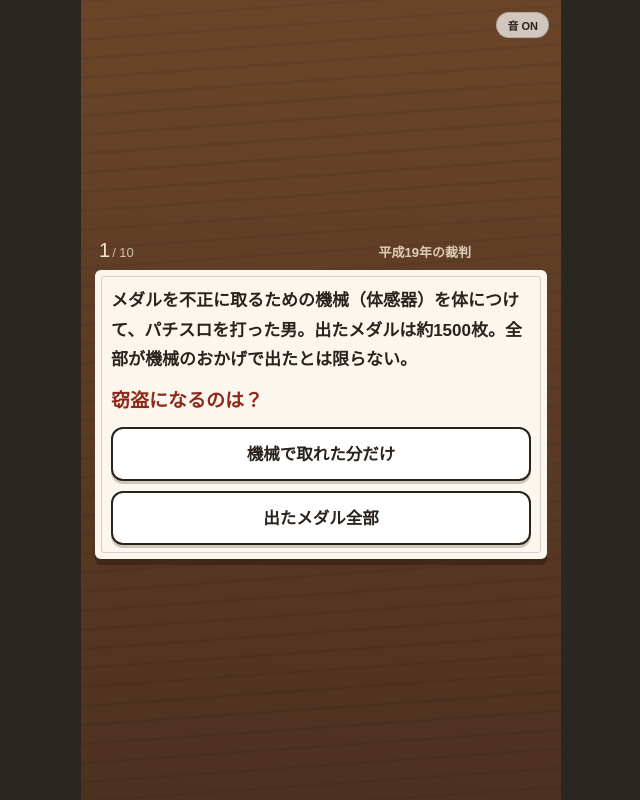
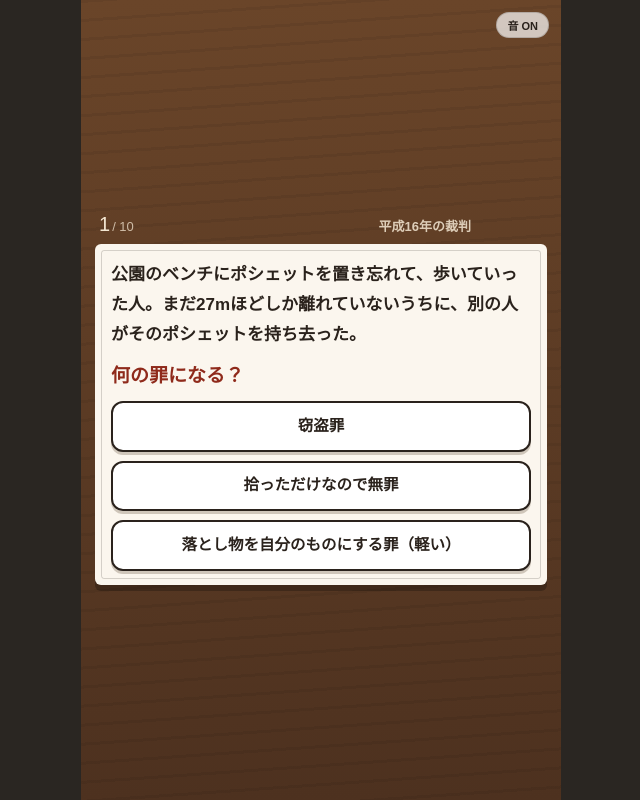
Before and after one commit to kzaaa00/kzaaa00.github.io, a plain HTML site: page hanketsu/index.html in a window 1280 px wide. Both pictures are taken after a click on the button "はじめる". Shown: the whole page, without its empty margins (319-959 px from the left). Drawn offline with Linux system fonts and the light colour scheme; a web font is replaced by a local one.

Commit message:
hanketsu: 3〜4択にして実際の刑（懲役・執行猶予・罰金・賠償額）も選べるように、4件追加
Co-Authored-By: Claude Opus 5.5 <noreply@anthropic.com>
Claude-Session: https://claude.ai/code/session_01E5BBq8eCh2A179HDN9CSHu

```diff
--- a/hanketsu/index.html
+++ b/hanketsu/index.html
@@ -52,8 +52,9 @@ body{font-family:var(--body);color:var(--ink);overflow:hidden;-webkit-tap-highli
 #story{margin:0;font-size:clamp(14.5px,calc(2.3vh + 2.4px),17px);font-weight:700;line-height:1.75;text-align:left}
 #ask{margin:2px 0 0;font-size:clamp(16px,calc(2.3vh + 4px),19px);font-weight:900;line-height:1.45;text-align:left;color:var(--red-d)}
 #opts[hidden],#ask[hidden]{display:none}
-#opts{display:flex;flex-direction:column;gap:10px;margin-top:2px}
-.opt{border:2px solid var(--ink);border-radius:12px;background:#fff;color:var(--ink);font:900 16.5px var(--body);padding:clamp(10px,1.8vh,14px) 12px;text-align:center;cursor:pointer;box-shadow:0 3px 0 #cfc6ba;line-height:1.35}
+#opts{display:grid;grid-template-columns:1fr;gap:9px;margin-top:2px}
+#opts.two{grid-template-columns:1fr 1fr}
+.opt{border:2px solid var(--ink);border-radius:12px;background:#fff;color:var(--ink);font:900 15.5px var(--body);padding:clamp(9px,1.6vh,13px) 10px;text-align:center;cursor:pointer;box-shadow:0 3px 0 #cfc6ba;line-height:1.35}
 .opt:active{transform:translateY(2px);box-shadow:0 1px 0 #cfc6ba}
 .opt:disabled{cursor:default}
 .opt.chosen{background:#f1ece2}
@@ -153,88 +154,112 @@ const N_Q=10;
 const CASES=[
 {id:'denki',name:'電気窃盗事件',era:'明治36年',
  story:'電気会社と契約せず、電線からこっそり電気を引いて使った男。当時の法律で「窃盗」は、他人の「物」を盗む罪。',
- ask:'形のない電気は「物」？ 窃盗になる？',opts:['窃盗で有罪','物じゃないから無罪'],a:0,
+ ask:'形のない電気。判決は？',opts:['窃盗で有罪','「物」じゃないから無罪','窃盗ではなく詐欺で有罪'],a:0,
  verdict:'有罪（窃盗罪）',
  why:'電気は形がなくても、管理したり持ち運んだりできるので「物」にあたる、とされた。今は刑法に「電気は財物とみなす」と書いてある。',
  src:'大審院 明治36年5月21日 判決'},
 {id:'tanuki',name:'たぬき・むじな事件',era:'大正14年',
  story:'たぬき狩りが禁止の時期に、「むじな」を2匹つかまえた男。地元では昔から、むじなとたぬきは別の動物だと思われていた。でも動物学上は同じ動物。',
- ask:'たぬきを捕った罪になる？',opts:['有罪','無罪'],a:1,
+ ask:'判決は？',opts:['罰金で有罪','懲役で有罪','有罪だが罰は免除','無罪'],a:3,
  verdict:'無罪',
  why:'当時は、たぬきとむじなを別の動物と考える人が多かった。男に「たぬきを捕る」つもりはなかったので罪にならない、とされた。',
  src:'大審院 大正14年6月9日 判決'},
 {id:'musasabi',name:'むささび・もま事件',era:'大正13年',
  story:'禁猟の「むささび」をつかまえた男。男は、地元で「もま」と呼ぶ動物を捕っただけで、もまとむささびが同じ動物だとは知らなかった。',
- ask:'むささびを捕った罪になる？',opts:['有罪','無罪'],a:0,
+ ask:'判決は？',opts:['有罪','無罪（知らなかったから）','無罪（地方の呼び名だから）'],a:0,
  verdict:'有罪',
  why:'「もま」はむささびの地方での呼び名で、同じ動物。もまだと分かって捕ったなら、むささびを捕ったのと同じ。知らなかったでは済まない、とされた。',
  src:'大審院 大正13年4月25日 判決'},
 {id:'ichirin',name:'一厘事件',era:'明治43年',
  story:'育てた葉たばこは全部国に納める決まりだった時代。農家が、そのうち約2グラム（値段は1厘＝1円の1000分の1）を手でもんで自分で吸った。二審は罰金10円。',
- ask:'大審院の判決は？',opts:['有罪','無罪'],a:1,
+ ask:'大審院の判決は？',opts:['罰金10円（二審どおり）','罰金1厘（吸った分だけ）','懲役1か月','無罪'],a:3,
  verdict:'無罪',
  why:'ごくわずかで、特に悪い事情もない違反は、罰するほどの害がない、とされた。二審の罰金10円は、被害の1万倍だった。',
  src:'大審院 明治43年10月11日 判決'},
 {id:'unazuki',name:'宇奈月温泉事件',era:'昭和10年',
  story:'温泉に湯を引く管が、他人の小さな土地を許可なく通っていた。その土地を買った人が「管をどけろ。嫌ならこの土地と周りの土地を高値で買い取れ」と温泉側に迫った。',
- ask:'「管をどけろ」は通る？',opts:['通る','通らない'],a:1,
- verdict:'通らない',
+ ask:'判決は？',opts:['管をどけろ','温泉側が土地を買い取れ','訴えを退ける'],a:2,
+ verdict:'訴えを退ける',
  why:'管をどけるのはとても大変。それにつけこんで土地を買い、不当な値段で買い取りを迫るのは「権利の濫用」で許されない、とされた。',
  src:'大審院 昭和10年10月5日 判決'},
 {id:'shingen',name:'信玄公旗掛松事件',era:'大正8年',
  story:'武田信玄が旗を掛けたと伝わる松。線路から1.8mもない所に立っていて、蒸気機関車の煙で枯れてしまった。持ち主は鉄道側に賠償を求めた。',
- ask:'汽車を走らせるのは正当な権利。賠償は？',opts:['払わなくていい','払うべき'],a:1,
- verdict:'鉄道側は賠償すべき',
+ ask:'汽車を走らせるのは正当な権利。判決は？',opts:['賠償しなくていい','鉄道側が賠償する','賠償＋線路を移す'],a:1,
+ verdict:'鉄道側が賠償する',
  why:'汽車の煙は、ふつうは沿線の人が我慢するもの。でも線路のすぐそばで、煙を防ぐ方法もあったのに何もしなかったのは、我慢の限度を超える、とされた。',
  src:'大審院 大正8年3月3日 判決'},
 {id:'golf',name:'ロストボール事件',era:'昭和62年',
  story:'ゴルフ場の池の底に沈んでいるボール。客が打ち込んで、あきらめて置いていったもの。男たちは池にもぐって、それを拾って持ち去った。',
- ask:'置いていかれたボール。罪になる？',opts:['窃盗で有罪','捨てた物だから無罪'],a:0,
- verdict:'有罪（窃盗罪）',
+ ask:'何の罪になる？',opts:['窃盗罪','落とし物を自分のものにする罪（軽い）','捨てた物だから無罪'],a:0,
+ verdict:'窃盗罪',
  why:'ボールはゴルフ場のものになっていて、ゴルフ場が管理していた。ゴルフ場もいずれ回収して使うつもりだった、とされた。',
  src:'最高裁 昭和62年4月10日 決定'},
 {id:'pochette',name:'置き忘れポシェット事件',era:'平成16年',
  story:'公園のベンチにポシェットを置き忘れて、歩いていった人。まだ27mほどしか離れていないうちに、別の人がそのポシェットを持ち去った。',
- ask:'何の罪になる？',opts:['窃盗罪','落とし物を自分のものにする罪（もっと軽い）'],a:0,
+ ask:'何の罪になる？',opts:['窃盗罪','落とし物を自分のものにする罪（軽い）','拾っただけなので無罪'],a:0,
  verdict:'窃盗罪',
  why:'持ち主はまだ27mしか離れていない。置き忘れに気づいていなくても、ポシェットはまだ持ち主のものとして管理されていた、とされた。',
  src:'最高裁 平成16年8月25日 決定'},
 {id:'furikomi',name:'誤振込事件',era:'平成15年',
  story:'自分の口座に、知らない人から間違ってお金が振り込まれた。気づいたけれど黙って、銀行の窓口で引き出した。',
- ask:'自分の口座のお金。罪になる？',opts:['詐欺罪','罪にならない'],a:0,
- verdict:'有罪（詐欺罪）',
+ ask:'何の罪になる？',opts:['詐欺罪','横領罪','自分の口座だから無罪'],a:0,
+ verdict:'詐欺罪',
  why:'間違いの振込だと知ったら、銀行に伝える義務がある。黙って払い戻しを頼むのは、窓口の人をだますことになる、とされた。',
  src:'最高裁 平成15年3月12日 決定'},
 {id:'pachislo',name:'パチスロ体感器事件',era:'平成19年',
  story:'メダルを不正に取るための機械（体感器）を体につけて、パチスロを打った男。出たメダルは約1500枚。全部が機械のおかげで出たとは限らない。',
- ask:'窃盗になるのは？',opts:['機械で取れた分だけ','出たメダル全部'],a:1,
+ ask:'窃盗になるのは？',opts:['機械で取れた分だけ','出たメダル全部','どのメダルも窃盗ではない'],a:1,
  verdict:'出たメダル全部',
  why:'不正のための機械をつけて打つこと自体が、店の許さない遊び方。機械のおかげかどうかに関係なく、全部が窃盗、とされた。',
  src:'最高裁 平成19年4月13日 決定'},
 {id:'tattoo',name:'タトゥー事件',era:'令和2年',
- story:'医師免許のない彫り師が、店でお客さんにタトゥーを入れた。針で皮膚に色を入れるのは、医師しかしてはいけない「医業」なのか。一審は有罪。',
- ask:'最高裁の判断は？',opts:['医師法違反で有罪','無罪'],a:1,
+ story:'医師免許のない彫り師が、店でお客さんにタトゥーを入れた。針で皮膚に色を入れるのは、医師しかしてはいけない「医業」なのか。一審は罰金15万円。',
+ ask:'最高裁の判断は？',opts:['罰金15万円（一審どおり）','罰金50万円','懲役1年・執行猶予3年','無罪'],a:3,
  verdict:'無罪',
- why:'タトゥーは医療ではなく、美術的な面もある社会の風俗。医師だけができる「医行為」にはあたらない、とされた。',
+ why:'タトゥーは医療ではなく、美術的な面もある社会の風俗。医師だけができる「医行為」にはあたらない、とされた（二審で逆転無罪、最高裁で確定）。',
  src:'最高裁 令和2年9月16日 決定'},
 {id:'mining',name:'Webマイニング事件',era:'令和4年',
  story:'自分のWebサイトに、見に来た人のパソコンで仮想通貨の計算（マイニング）をさせるプログラムを、断りなく置いた。二審は「ウイルス罪」で罰金10万円。',
- ask:'最高裁の判断は？',opts:['有罪','無罪'],a:1,
+ ask:'最高裁の判断は？',opts:['罰金10万円（二審どおり）','罰金50万円','懲役1年・執行猶予3年','無罪'],a:3,
  verdict:'無罪',
  why:'断りなしではあるが、パソコンへの影響は広告と大きく変わらない。社会的に許されないとまでは言えない、とされた。',
  src:'最高裁 令和4年1月20日 判決'},
 {id:'p2p',name:'ファイル共有ソフト事件',era:'平成23年',
  story:'ファイル共有ソフトを作って、ネットで公開した開発者。それを使って他人の作品を違法に流す人が出て、開発者は「著作権侵害の手助け」で起訴された。一審は罰金150万円。',
- ask:'最高裁の判断は？',opts:['有罪','無罪'],a:1,
+ ask:'最高裁の判断は？',opts:['罰金150万円（一審どおり）','懲役1年・執行猶予3年','懲役3年（実刑）','無罪'],a:3,
  verdict:'無罪',
- why:'具体的な違法行為を知りながら配ったのではなく、違法に使わないよう警告もしていた。手助けするつもりがあったとは言えない、とされた。',
+ why:'具体的な違法行為を知りながら配ったのではなく、違法に使わないよう警告もしていた。手助けするつもりがあったとは言えない、とされた（二審で逆転無罪）。',
  src:'最高裁 平成23年12月19日 決定'},
 {id:'wifi',name:'Wi-Fiただ乗り事件',era:'平成29年',
  story:'隣の家のWi-Fiのパスワードを解読して、勝手にネットを使った男。電波法の「無線通信の秘密を盗んで使う罪」でも起訴された。',
- ask:'この罪は？',opts:['有罪','無罪'],a:1,
+ ask:'この罪の判決は？',opts:['有罪','罰金だけで有罪','無罪'],a:2,
  verdict:'無罪（この罪は）',
- why:'Wi-Fiのパスワードは、暗号を読むための鍵にすぎず「無線通信の秘密」にあたらない、とされた。※男は不正アクセスなど別の罪で有罪。',
- src:'東京地裁 平成29年4月27日 判決'}
+ why:'Wi-Fiのパスワードは、暗号を読むための鍵にすぎず「無線通信の秘密」にあたらない、とされた。※男は不正アクセスなど別の罪で懲役8年。',
+ src:'東京地裁 平成29年4月27日 判決'},
+{id:'kaizoku',name:'海賊版漫画サイト事件',era:'令和3年',
+ story:'人気漫画を無断でネットに上げて、誰でもタダで読めるサイトを運営した男。広告で稼いだ約6257万円を、海外の口座などに移して隠していた。',
+ ask:'判決は？',opts:['罰金1000万円','懲役3年・執行猶予5年','懲役3年＋罰金1000万円（実刑）','懲役10年'],a:2,
+ verdict:'懲役3年（実刑）・罰金1000万円',
+ why:'著作権法違反と、犯罪で得たお金を隠した罪で有罪。さらに広告収入など約6257万円の追徴（取り上げ）も命じられ、そのまま確定した。',
+ src:'福岡地裁 令和3年6月2日 判決'},
+{id:'fast',name:'ファスト映画事件',era:'令和3年',
+ story:'映画を無断で10分ほどに編集し、ナレーションをつけて動画サイトに上げた3人。広告収入を得ていた。全国で初めての裁判。',
+ ask:'主犯の判決は？',opts:['罰金200万円だけ','懲役2年・執行猶予4年＋罰金200万円','懲役2年（実刑）','無罪（紹介動画だから）'],a:1,
+ verdict:'懲役2年・執行猶予4年、罰金200万円',
+ why:'著作権法違反で有罪。ほかの2人も懲役1年6月（執行猶予つき）と罰金。このあと映画会社などからの民事裁判も起こされた。',
+ src:'仙台地裁 令和3年11月16日 判決'},
+{id:'fast5',name:'ファスト映画の賠償額',era:'令和4年',
+ story:'映画54本を無断で10分ほどにまとめた動画は、合わせて約1000万回再生された。映画会社など13社が、投稿した人に賠償を求めた。',
+ ask:'いくら払えと命じられた？',opts:['500万円','5000万円','5億円','50億円'],a:2,keep:true,
+ verdict:'5億円',
+ why:'1回の再生につき200円の損害と認められた。会社側の計算では損害は約20億円で、そのうち5億円を求め、全額が認められた。',
+ src:'東京地裁 令和4年11月17日 判決'},
+{id:'ikatako',name:'イカタコウイルス事件',era:'平成23年',
+ story:'動画のふりをしたファイルをネットで配り、開いたパソコンのファイルをイカやタコの絵に置き換えて、使えなくした男。当時はウイルスを作る罪がまだなかった。',
+ ask:'判決は？',opts:['罰する法律がないので無罪','罰金50万円','懲役1年・執行猶予3年','懲役2年6月（実刑）'],a:3,
+ verdict:'懲役2年6月（実刑）',
+ why:'パソコンのハードディスクを使えなくしたことが、物を壊す罪（器物損壊罪）にあたるとされた。執行猶予はつかなかった。',
+ src:'東京地裁 平成23年7月20日 判決'}
 ];
 
 /* ---------- audio ---------- */
@@ -274,8 +299,11 @@ function pick(){
   const a=CASES.slice();for(let i=a.length-1;i>0;i--){const j=Math.floor(Math.random()*(i+1));[a[i],a[j]]=[a[j],a[i]];}
   let q=a.slice(0,N_Q);
   /* the two animal cases look alike and end the other way round: when both come up, the musasabi follows the tanuki */
-  const ti=q.findIndex(c=>c.id==='tanuki'),mi=q.findIndex(c=>c.id==='musasabi');
-  if(ti>=0&&mi>=0){const m=q.splice(mi,1)[0];q.splice(q.findIndex(c=>c.id==='tanuki')+1,0,m);}
+  /* same for the two fast-movie cases (the criminal one, then the damages) */
+  for(const [f,g] of [['tanuki','musasabi'],['fast','fast5']]){
+    const fi=q.findIndex(c=>c.id===f),gi=q.findIndex(c=>c.id===g);
+    if(fi>=0&&gi>=0){const m=q.splice(gi,1)[0];q.splice(q.findIndex(c=>c.id===f)+1,0,m);}
+  }
   return q;
 }
 function begin(){
@@ -289,13 +317,16 @@ function show(){
   $('era').textContent=c.era+'の裁判';
   $('story').textContent=c.story;$('ask').textContent=c.ask;$('ask').hidden=false;
   const o=$('opts');o.innerHTML='';o.hidden=false;
-  c.opts.forEach((t,k)=>{const b=document.createElement('button');b.type='button';b.className='opt';b.textContent=t;b.addEventListener('click',()=>answer(k));o.appendChild(b);});
+  o.className=c.opts.length%2===0&&c.opts.every(t=>t.length<=6)?'two':'';
+  /* the choices come in a new order every time (amounts stay in order) */
+  const ord=c.opts.map((_,k)=>k);if(!c.keep)for(let i=ord.length-1;i>0;i--){const j=Math.floor(Math.random()*(i+1));[ord[i],ord[j]]=[ord[j],ord[i]];}
+  ord.forEach(k=>{const b=document.createElement('button');b.type='button';b.className='opt';b.dataset.k=k;b.textContent=c.opts[k];b.addEventListener('click',()=>answer(k));o.appendChild(b);});
   $('verdict').hidden=true;$('mark').className='';$('mark').innerHTML='';
 }
 async function answer(k,fast){
   if(!G||G.busy)return;G.busy=true;
   const c=G.qs[G.i],ok=k===c.a;G.res.push({id:c.id,name:c.name,ok,chose:k});
-  const bs=[...document.querySelectorAll('.opt')];bs.forEach(b=>b.disabled=true);bs[k]&&bs[k].classList.add('chosen');
+  const bs=[...document.querySelectorAll('.opt')];bs.forEach(b=>b.disabled=true);const cb=bs.find(b=>+b.dataset.k===k);cb&&cb.classList.add('chosen');
   if(!fast){ac();knock();knock(.16);await wait(520);}
   /* the judgment replaces the question */
   $('ask').hidden=true;$('opts').hidden=true;
@@ -426,8 +457,9 @@ async function drawCard(){
 
 /* for checks and the promo video: play(n) answers n of the ten right and goes to the result */
 window.__hanketsu={get G(){return G;},CASES,begin,answer,nextQ,shareText,titleOf,
+  showCase(id){begin();G.qs[0]=CASES.find(c=>c.id===id);G.i=0;show();},
   play(n){begin();const right=new Set();while(right.size<n)right.add(Math.floor(Math.random()*N_Q));
-    for(let i=0;i<N_Q;i++){const c=G.qs[G.i];answer(right.has(i)?c.a:1-c.a,true);nextQ();}}};
+    for(let i=0;i<N_Q;i++){const c=G.qs[G.i];answer(right.has(i)?c.a:(c.a+1)%c.opts.length,true);nextQ();}}};
 </script>
 </body>
 </html>
```
Also changed, not shown: hanketsu/play.png.
